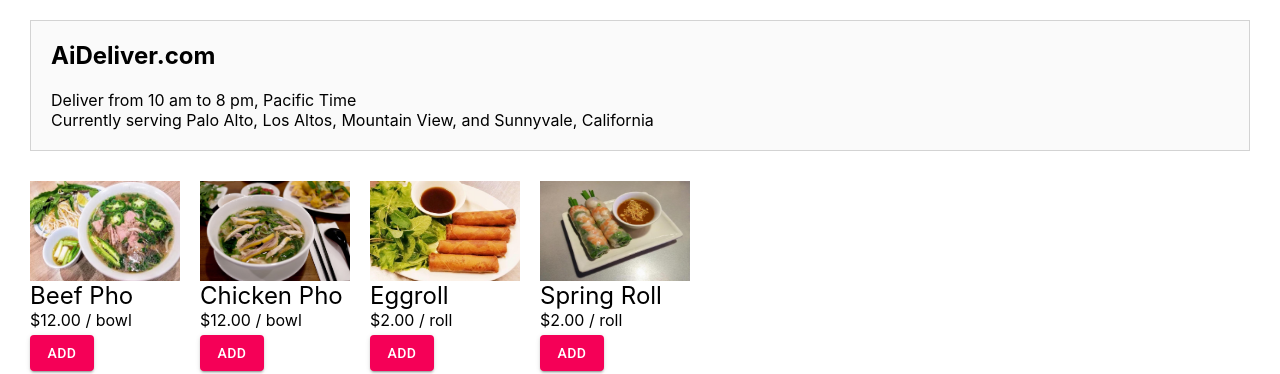
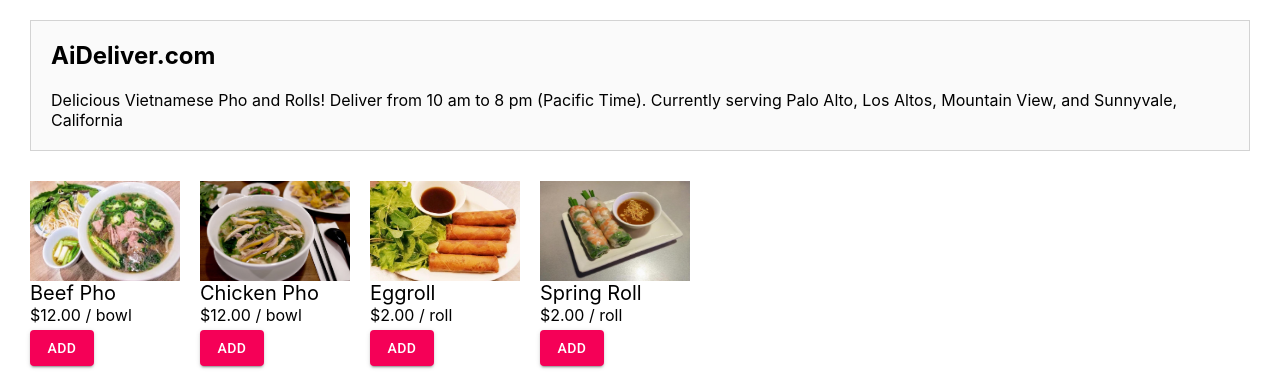
Before and after one commit to banmua/aideliver, a React (Create React App) app: page / in a window 1280 px wide. Shown: the top 374 px of the page. Built offline with nearby package versions, Linux system fonts and the light colour scheme; no server answers; what aws-amplify, aws-amplify-react would draw is missing.

Commit message:
font size

```diff
--- a/src/components/Banner/Banner.js
+++ b/src/components/Banner/Banner.js
@@ -13,8 +13,7 @@
     return (
         <div style={styles.container}>
             <h2>AiDeliver.com</h2>
-            <div>Deliver from 10 am to 8 pm, Pacific Time</div>
-            <div>Currently serving Palo Alto, Los Altos, Mountain View, and Sunnyvale, California</div>
+            <div>Delicious Vietnamese Pho and Rolls! Deliver from 10 am to 8 pm (Pacific Time). Currently serving Palo Alto, Los Altos, Mountain View, and Sunnyvale, California</div>
         </div>
     )
 }
--- a/src/components/Cart/Item.js
+++ b/src/components/Cart/Item.js
@@ -8,6 +8,7 @@
         gridTemplateColumns: '1fr 3fr 1fr 2fr 2fr 2fr',
         padding: '5px 0',
         borderBottom: '1px solid #ddd',
+        fontSize: '14px',
     },
 
     number: {
--- a/src/components/Product/Product.js
+++ b/src/components/Product/Product.js
@@ -19,7 +19,7 @@
     },
 
     name: {
-        fontSize: '24px',
+        fontSize: '20px',
     },
     button: {
         marginTop: '5px'
```
